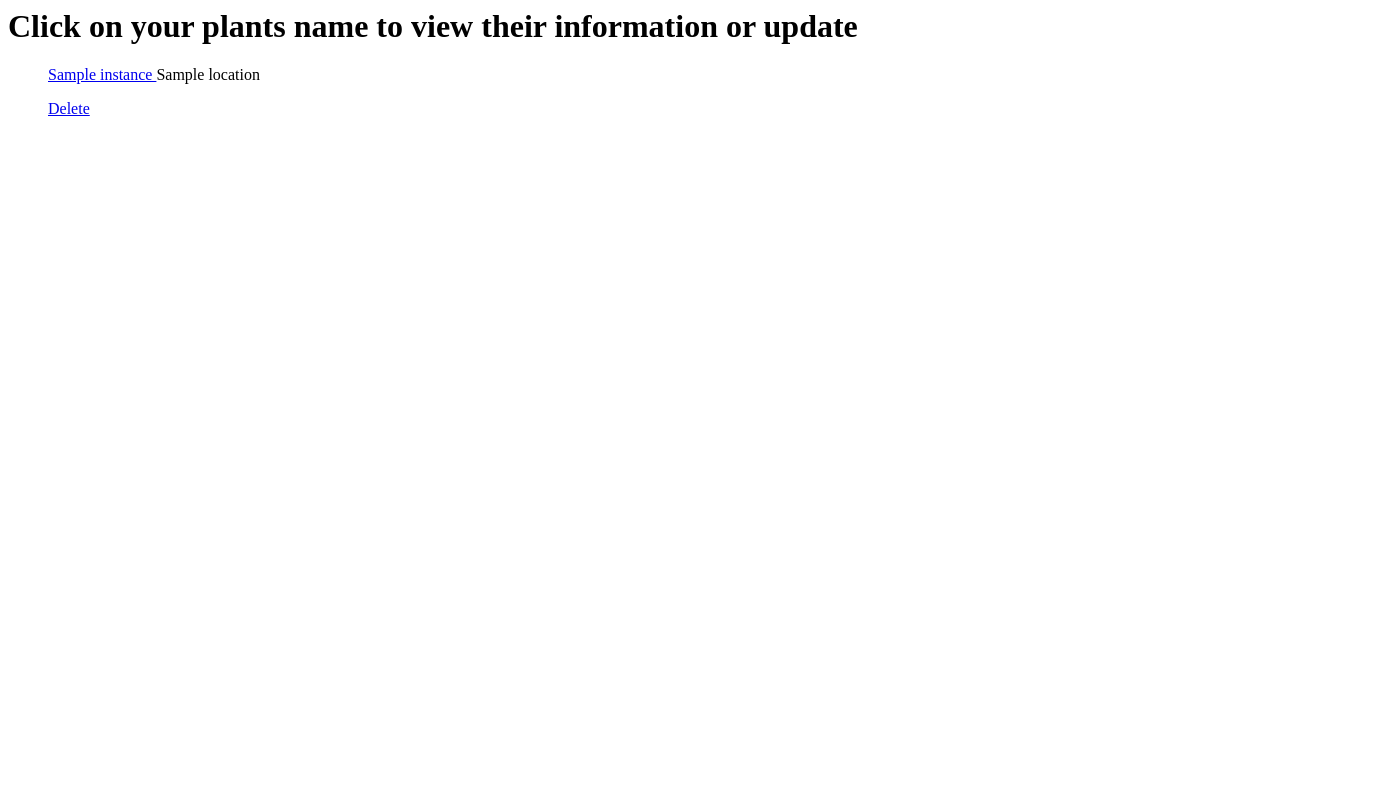
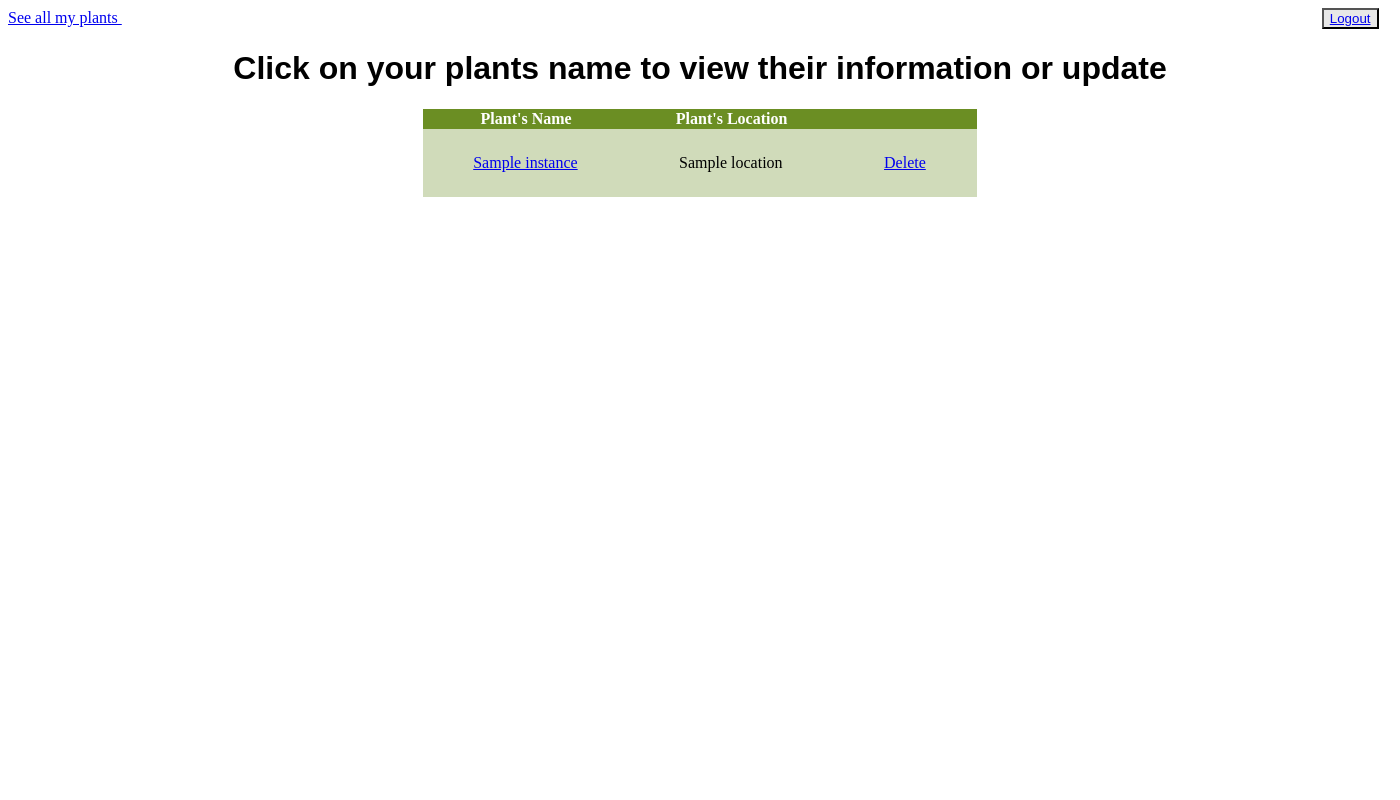
Before and after one commit to abigailnm111/Plant-Watering-Tracker, a Django app: template src/plants/templates/plants/plants_list.html in a window 1400 px wide. Run offline with Django 3.2, Linux system fonts and the light colour scheme; the template is opened without the code that fills it: most values are stand-ins (such as "Sample title", 1, 10 or a date in 2020).

Commit message:
all pages are functional. began html/css design

```diff
--- a/src/oauth_json.py
+++ /dev/null
@@ -1 +0,0 @@
-client_secret= 'client_secret_799544582104-gbpau73rvg05q41feqi11kc1t6odkkqb.apps.googleusercontent.com.json'
--- a/src/plant_watering/urls.py
+++ b/src/plant_watering/urls.py
@@ -25,7 +25,7 @@ from django.contrib.auth.views import LogoutView
 urlpatterns = [
 	path('', TemplateView.as_view(template_name= 'index.html')),
 	path('accounts/', include('allauth.urls')),
-	path('logout', LogoutView.as_view()),
+	path('logout/', LogoutView.as_view()),
 	path('plants/', include('plants.urls')),
     path('admin/', admin.site.urls),
     #path('', home_view, name='home')
--- a/src/plants/models.py
+++ b/src/plants/models.py
@@ -2,8 +2,11 @@ from django.db import models
 
 from django.urls import reverse
 
+from django.contrib.auth.models import User
+
 # Create your models here.
 class plants(models.Model):
+	user=models.ForeignKey(User, on_delete=models.CASCADE)
 	name= models.CharField(max_length=50)
 	location=models.CharField(max_length=200)
 	frequency=models.PositiveSmallIntegerField()
--- a/src/plants/templates/base.html
+++ b/src/plants/templates/base.html
@@ -2,10 +2,46 @@
 <html>
 <head>
 	<title>Plant Tracking Calendar </title>
+	<style>
+		body{
+			font-family: Lora, serif;
+		}
+		table{
+			width: 40%;
+			margin-right: auto;
+			margin-left: auto;
+			border-collapse: collapse;
+
+		}
+		tr:nth-child(even) {background-color: #6B8E2350;}
+		td{
+			vertical-align: middle;
+			padding: 25px 50px 25px;
+		}
+		th{
+
+			background-color: #6B8E23;
+			color: white;
+		}
+
+       	h1{
+       		text-align:center;
+       		font-family: Ubuntu, sans-serif;
+       	}
+		.logout{
+			background-color: #e7e7e7;
+			position:relative;
+			left: 1200px;
+		}
+	</style>
 </head>
 <body>
-{% block content%}
-{%endblock%}
+<a href='{% url "plants" %}'>See all my plants </a>
+<button class= "button logout"><a href='{% url "account_logout" %}'>Logout </a></button>
+{% block content %}
+{% endblock %}
+
+
 
 </body>
 
--- a/src/plants/templates/plants/plants_list.html
+++ b/src/plants/templates/plants/plants_list.html
@@ -1,12 +1,20 @@
 {% extends "base.html" %}
 {% block content%}
 <h1> Click on your plants name to view their information or update</h1>
-{% for instance in object_list%}
-	<ul> <a href= '{{ instance.get_absolute_url }}'>{{instance.name}} </a>{{instance.location}}</p>
-		<form action= '.' method='POST'> {% csrf_token %} <a href='{{ instance.get_delete }}'>Delete </a>
 
-	</ul>
-	</form>
+	<table>
+		<tr>
+			<th> Plant's Name</th>
+			<th> Plant's Location</th>
+			<th></th>
+		</tr>
+		{% for instance in object_list%}
+			<tr>
+				<td><a href= '{{ instance.get_absolute_url }}'>{{instance.name}} </a></td>
+				<td>{{instance.location}}</td>
+				<form action= '.' method='POST'> {% csrf_token %}<td> <a href='{{ instance.get_delete }}'>Delete </a></td></form>
+			</tr>
+		{%endfor%}
+	</table>
 
-{%endfor%}
 {% endblock%}
```
Also changed, not shown: src/plants/views.py (+15 -6 lines), src/templates/index.html (+6 -4 lines), src/db.sqlite3, src/plants/migrations/0001_initial.py, src/plants/migrations/0002_auto_20210205_0722.py (deleted), src/plants/migrations/0003_auto_20210206_0543.py (deleted), src/plants/migrations/0004_auto_20210304_0630.py (deleted), src/plants/migrations/0005_plants_event_id.py (deleted), 2 other files.
